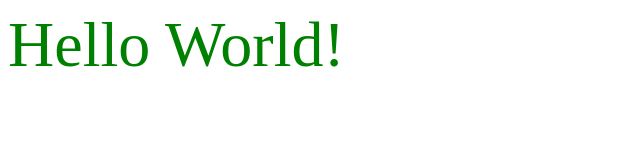
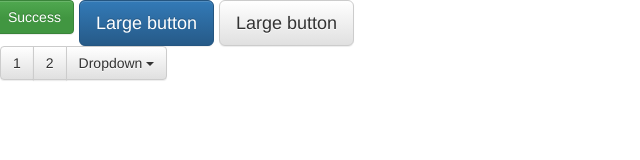
Before and after one commit to ihorek7777/test-some-technologies, a React app: page / in a window 1280 px wide. Shown: the whole page, without its empty margins (0-640 px from the left). Built offline with nearby package versions, Linux system fonts and the light colour scheme.

Commit message:
start with react-bootstrap or material-ui

```diff
--- a/src/configureStore.js
+++ b/src/configureStore.js
@@ -1,12 +1,13 @@
 import { createStore, applyMiddleware } from 'redux';
 import thunk from 'redux-thunk';
 import createLogger from 'redux-logger';
-
+//import app from './reducers/index';
 
 const configureStore = () => {
     const middlewares = [thunk, createLogger];
 
     return createStore (
+        //app,
         applyMiddleware(...middlewares)
     )
 };
--- a/src/containers/App.js
+++ b/src/containers/App.js
@@ -1,4 +1,5 @@
 import React from 'react';
+import { Button, Alert, ButtonToolbar, DropdownButton, ButtonGroup, MenuItem } from 'react-bootstrap';
 
 
 class App extends React.Component {
@@ -10,9 +11,21 @@ class App extends React.Component {
 
     render() {
         return (
-            <div className="hello">
-                Hello World!
-            </div>
+            <ButtonToolbar>
+                <ButtonToolbar>
+                    <Button bsStyle="success">Success</Button>
+                    <Button bsStyle="primary" bsSize="large">Large button</Button>
+                    <Button bsSize="large">Large button</Button>
+                </ButtonToolbar>
+                <ButtonGroup>
+                    <Button>1</Button>
+                    <Button>2</Button>
+                    <DropdownButton title="Dropdown" id="bg-nested-dropdown">
+                        <MenuItem eventKey="1">Dropdown link</MenuItem>
+                        <MenuItem eventKey="2">Dropdown link</MenuItem>
+                    </DropdownButton>
+                </ButtonGroup>
+            </ButtonToolbar>
         )
     }
 }
--- a/src/index.html
+++ b/src/index.html
@@ -3,6 +3,11 @@
     <head>
         <meta charset="utf-8">
         <title>Some</title>
+        <!-- Latest compiled and minified CSS -->
+        <link rel="stylesheet" href="https://maxcdn.bootstrapcdn.com/bootstrap/latest/css/bootstrap.min.css">
+
+        <!-- Optional theme -->
+        <link rel="stylesheet" href="https://maxcdn.bootstrapcdn.com/bootstrap/latest/css/bootstrap-theme.min.css">
     </head>
     <body>
         <div id="app"></div>
--- a/src/index.js
+++ b/src/index.js
@@ -9,11 +9,7 @@ import routes from './routes/index';
 const history = createBrowserHistory();
 const store = configureStore();
 
-import './style.scss';
-
-console.log('history', history);
-console.log('store', store);
-console.log('routes', routes);
+//import './styles/index.scss';
 
 
 ReactDOM.render(
--- /dev/null
+++ b/src/reducers/index.js
@@ -0,0 +1,6 @@
+import { combineReducers } from 'redux';
+
+
+export default app = combineReducers({
+
+});
```
Also changed, not shown: src/styles/index.scss (renamed from src/style.scss).
